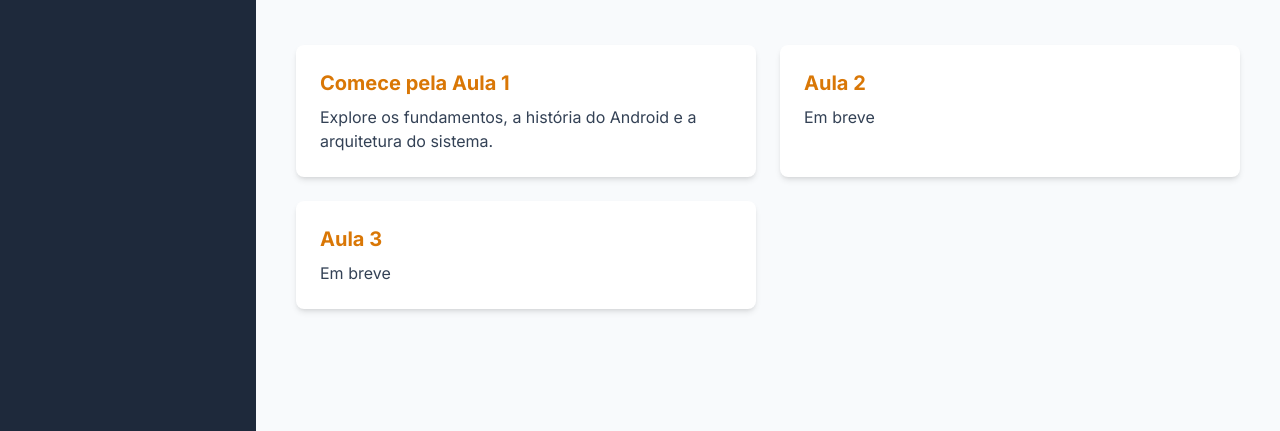
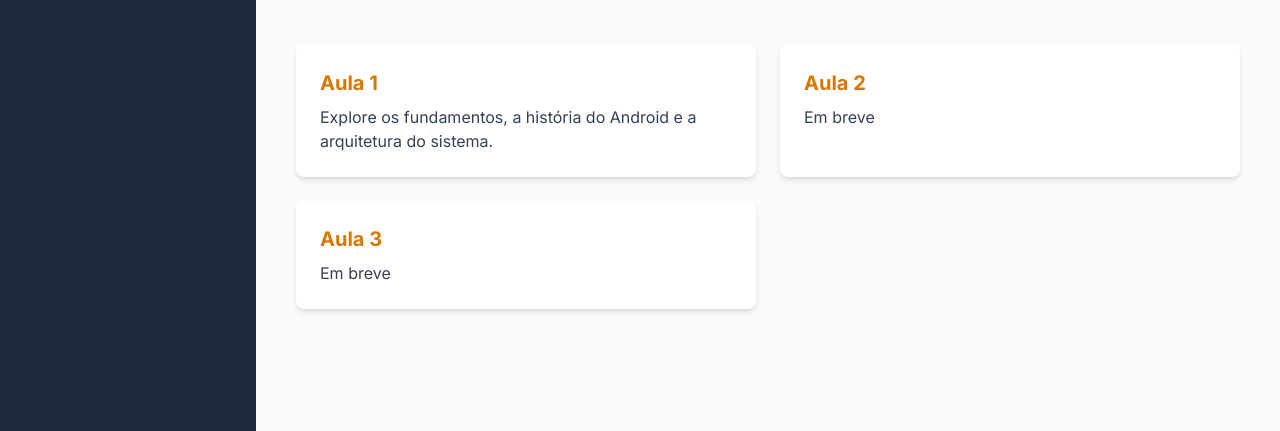
Before and after one commit to sombraprof/ddm, a plain HTML site: page home.html in a window 1280 px wide. Shown: the part 369-800 px from the top of the page. Drawn offline with nearby package versions, Linux system fonts and the light colour scheme.

Commit message:
Update home.html

```diff
--- a/home.html
+++ b/home.html
@@ -3,7 +3,7 @@
 <head>
     <meta charset="UTF-8">
     <meta name="viewport" content="width=device-width, initial-scale=1.0">
-    <title>Disciplina: Desenvolvimento para Dispositivos Móveis - UniChristus</title>
+    <title>Desenvolvimento para Dispositivos Móveis - UniChristus</title>
     <script src="https://cdn.tailwindcss.com"></script>
     <script src="https://cdn.jsdelivr.net/npm/chart.js"></script>
     <link rel="preconnect" href="https://fonts.googleapis.com">
@@ -109,7 +109,7 @@
                 </header>
                 <div class="mt-12 grid md:grid-cols-2 gap-6">
                     <a href="#aula1" class="block bg-white p-6 rounded-lg shadow-md hover:shadow-xl hover:-translate-y-1 transition-all">
-                        <h3 class="font-bold text-xl text-amber-600 mb-2">Comece pela Aula 1</h3>
+                        <h3 class="font-bold text-xl text-amber-600 mb-2">Aula 1</h3>
                         <p>Explore os fundamentos, a história do Android e a arquitetura do sistema.</p>
                     </a>
                     <a href="#aula2" class="block bg-white p-6 rounded-lg shadow-md hover:shadow-xl hover:-translate-y-1 transition-all">
```
